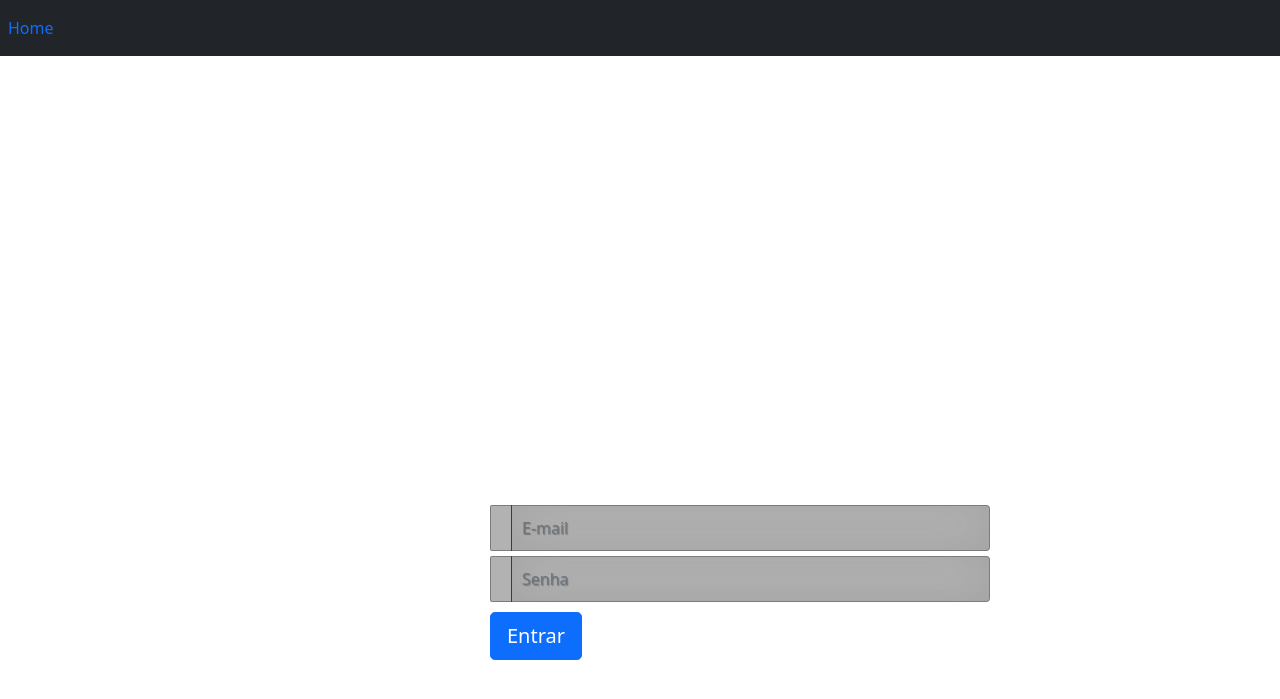
After one commit to Ketlinl/chatbot, a Django app: page /login/ in a window 1280 px wide. The commit adds this page. Shown: the top 699 px of the page. Run offline with Django 3.2, Linux system fonts and the light colour scheme.

Commit message:
Insert django auth

```diff
--- a/config/settings.py
+++ b/config/settings.py
@@ -3,7 +3,8 @@ import os
 
 BASE_DIR = Path(__file__).resolve().parent.parent
 
-DEBUG = False
+
+DEBUG = os.environ.get("ENVIRONMENT", "development") == "development"
 
 ALLOWED_HOSTS = ["*"]
 
@@ -96,4 +97,4 @@ WSGI_APPLICATION = 'config.wsgi.application'
 AUTH_USER_MODEL = 'users.User'
 LOGIN_URL = 'users:login'
 LOGOUT_URL = 'users:logout'
-LOGIN_REDIRECT_URL = 'users:profile'
+LOGIN_REDIRECT_URL = 'questions:list'
--- a/config/urls.py
+++ b/config/urls.py
@@ -5,9 +5,9 @@ from django.urls import path, include
 
 urlpatterns = [
     path('', include('project.home.urls')),
+    path('', include('project.users.urls')),
     path('capturas/', include('project.captures.urls')),
     path('perguntas/', include('project.questions.urls')),
-    path('usuarios/', include('project.users.urls')),
     path('admin/', admin.site.urls),
 ]
 
--- a/project/home/templates/base.html
+++ b/project/home/templates/base.html
@@ -4,7 +4,6 @@
     <title>{% block title %}Chatbot{% endblock %}</title>
     <meta charset="utf-8" />
     <meta name="viewport" content="width=device-width, initial-scale=1" />
-    {% block meta %}{% endblock %}
     <link rel="stylesheet" href="https://cdn.jsdelivr.net/npm/bootstrap@5.1.3/dist/css/bootstrap.min.css" />
     {% block css %}{% endblock %}
   </head>
@@ -33,7 +32,7 @@
             <a class="nav-link" href="/perguntas/{{user_id}}/api/">API</a>
           </li>
           <li class="nav-item">
-            <a class="nav-link" href="/usuarios/login/">Sair</a>
+            <a class="nav-link" href="/logout/">Sair</a>
           </li>
         </ul>
       </nav>
--- /dev/null
+++ b/project/home/templates/messages.html
@@ -0,0 +1,8 @@
+{% if messages %}
+  {% for message in messages %}
+    <div class="alert alert-{% if message.tags == 'error' %}danger{% else %}{{ message.tags }}{% endif %} alert-dismissable">
+      <button type="button" class="close" data-dismiss="alert">&times;</button>
+      <span>{{ message }}</span>
+    </div>
+  {% endfor %}
+{% endif %}
--- a/project/questions/templates/questions.html
+++ b/project/questions/templates/questions.html
@@ -2,7 +2,7 @@
 {% block title %}Perguntas{% endblock %}
 {% block body %}
 <div class="container">
-  <h2>{{title}}</h2>
+  <h2>Listagem de perguntas</h2>
   <div style="overflow-y: scroll; height: 410px; width: 100%;" align="center">
     <table class="table">
       <thead>
@@ -28,7 +28,7 @@
           </tr>
         {% empty %}
           <tr>
-            <td colspan="12">Não foi adicionado nenhuma pergunta até o momento.</td>
+            <td colspan="3">Não foi adicionado nenhuma pergunta até o momento.</td>
           </tr>
         {% endfor %}
       </tbody>
--- a/project/questions/urls.py
+++ b/project/questions/urls.py
@@ -1,8 +1,10 @@
 from django.urls import path
 from project.questions import views
 
+app_name = 'questions'
+
 urlpatterns = [
-    # path("<int:user_id>/", views.questions)
+    path("", views.QuestionsView.as_view(), name="list")
     # path("pergunta/<int:id>/", views.question)
     # path("<int:user_id>/criar-pergunta/", views.create_question)
     # path("salvar-criacao/", views.save_creation)
--- /dev/null
+++ b/project/users/static/auth.css
@@ -0,0 +1,55 @@
+.login {
+  position: absolute;
+  top: 50%;
+  left: 50%;
+  margin-top: 100px;
+  margin-left: -150px;
+  width: 500px;
+}
+
+.input-login {
+  width: 100%;
+  background: rgba(0,0,0,0.3);
+  outline: none;
+  padding: 10px;
+  color: #fff !important;
+  text-shadow: 1px 1px 1px rgba(0,0,0,0.3);
+  border: 1px solid rgba(0,0,0,0.3);
+  border-radius: 0 4px 4px 0;
+  box-shadow: inset 0 -5px 45px rgba(100,100,100,0.2), 0 1px 1px rgba(255,255,255,0.2);
+  -webkit-transition: box-shadow .5s ease;
+  -moz-transition: box-shadow .5s ease;
+  -o-transition: box-shadow .5s ease;
+  -ms-transition: box-shadow .5s ease;
+  transition: box-shadow .5s ease;
+}
+
+.input-login:focus {
+  box-shadow: inset 0 -5px 45px rgba(100,100,100,0.4), 0 1px 1px rgba(255,255,255,0.2);
+}
+
+.form-control:focus {
+background-color: unset;
+}
+
+.input-group-addon {
+  background-color: rgba(0,0,0,0.3);
+  border: 1px solid rgba(0,0,0,0.3);
+  padding: 0 10px;
+  padding-top: 7px;
+  border-top-left-radius: 2px;
+  border-bottom-left-radius: 2px;
+}
+
+.login-btn {
+  margin-top: 10px;
+}
+
+.error {
+  color: red;
+  padding-left: 20px;
+}
+
+.group {
+  margin-top: 5px;
+}
--- /dev/null
+++ b/project/users/templates/login.html
@@ -0,0 +1,69 @@
+{% extends "base.html" %}
+{% load static %}
+
+{% block css %}
+  <link rel="stylesheet" href="{% static 'auth.css' %}" />
+{% endblock %}
+{% block nav %}
+  <nav class="navbar navbar-expand-sm bg-dark">
+    <ul class="navbar-nav">
+      <li class="nav-item">
+        <a class="nav-link" href="/">Home</a>
+      </li>
+    </ul>
+  </nav>
+{% endblock %}
+{% block body %}
+  <main>
+    {% include 'messages.html' %}
+    <div class="login">
+      <form method="post" novalidate>
+        {% csrf_token %}
+
+        {% for error in form.non_field_errors %}
+          <div class="alert alert-danger">{{ error }}</div>
+        {% endfor %}
+
+        <div class="group">
+          <div class="input-group">
+            <span class="input-group-addon">
+              <i class="fa fa-user text-white"></i>
+            </span>
+            <input
+              type="text"
+              name="{{form.username.name}}"
+              class="input-login form-control"
+              placeholder="{{form.username.label}}"
+            />
+          </div>
+
+          {% for error in form.email.errors %}
+            <span class="error">{{ error }}</span>
+          {% endfor %}
+        </div>
+
+        <div class="group">
+          <div class="input-group">
+            <span class="input-group-addon">
+              <i class="fa fa-lock icon-md text-white"></i>
+            </span>
+            <input
+              type="password"
+              name="{{form.password.name}}"
+              class="input-login form-control"
+              placeholder="{{form.password.label}}"
+            />
+          </div>
+
+          {% for error in form.password.errors %}
+            <span class="error">{{ error }}</span>
+          {% endfor %}
+        </div>
+
+        <button class="btn btn-lg btn-primary btn-block login-btn" type="submit">
+          Entrar
+        </button>
+      </form>
+    </div>
+  </main>
+{% endblock %}
--- a/project/users/urls.py
+++ b/project/users/urls.py
@@ -1,7 +1,9 @@
+from django.contrib.auth import views
 from django.urls import path
-from project.users import views
+
+app_name = 'users'
 
 urlpatterns = [
-    # path('login/', views.login),
-    # path('entrar/', views.auth)
+    path('login/', views.LoginView.as_view(template_name='login.html'), name='login'),
+    path('logout/', views.LogoutView.as_view(next_page='users:login'), name='logout'),
 ]
```
Also changed, not shown: project/questions/views.py (+25 -0 lines), project/users/migrations/0002_alter_user_options.py (added), project/users/views.py (deleted).
